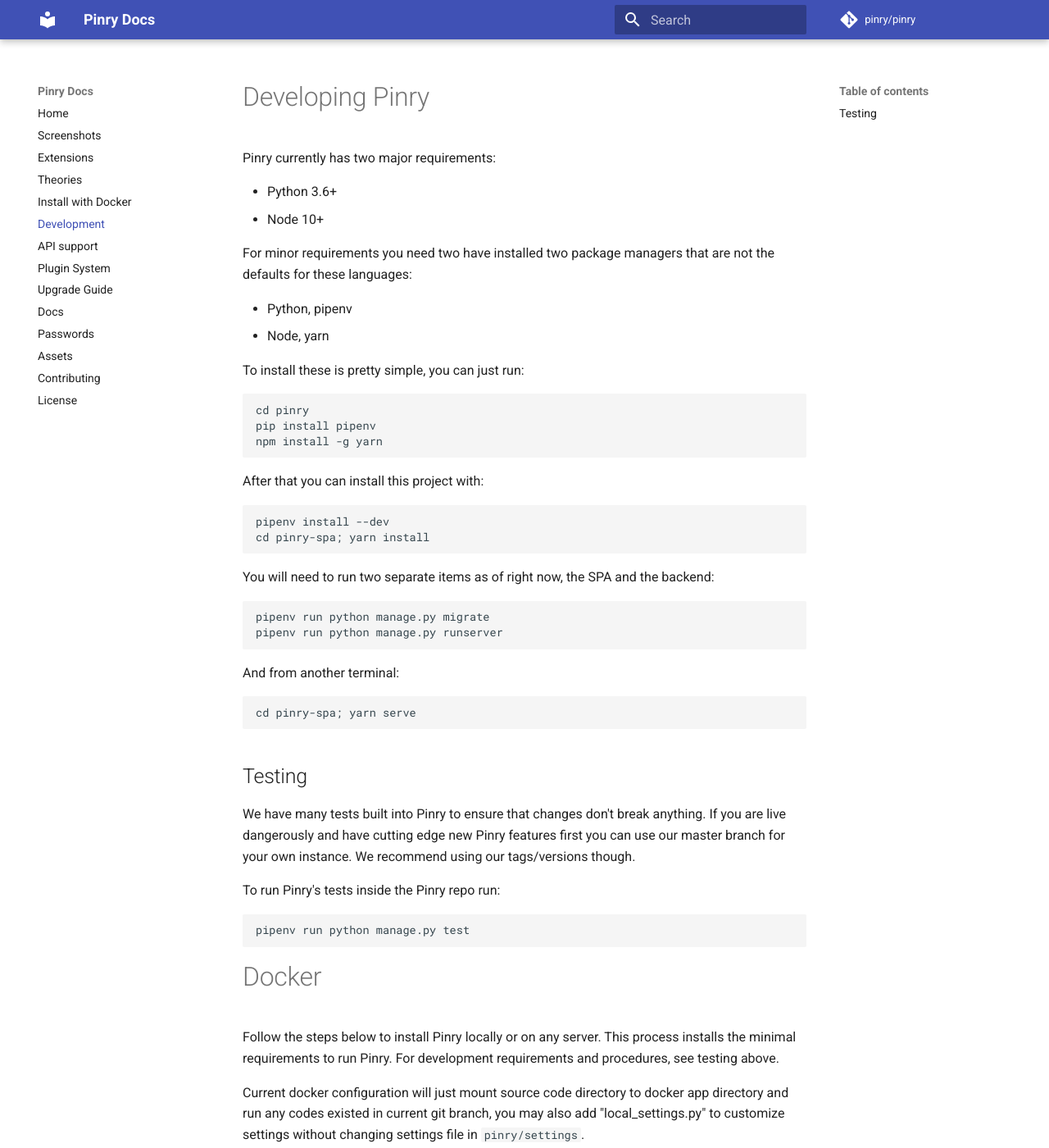
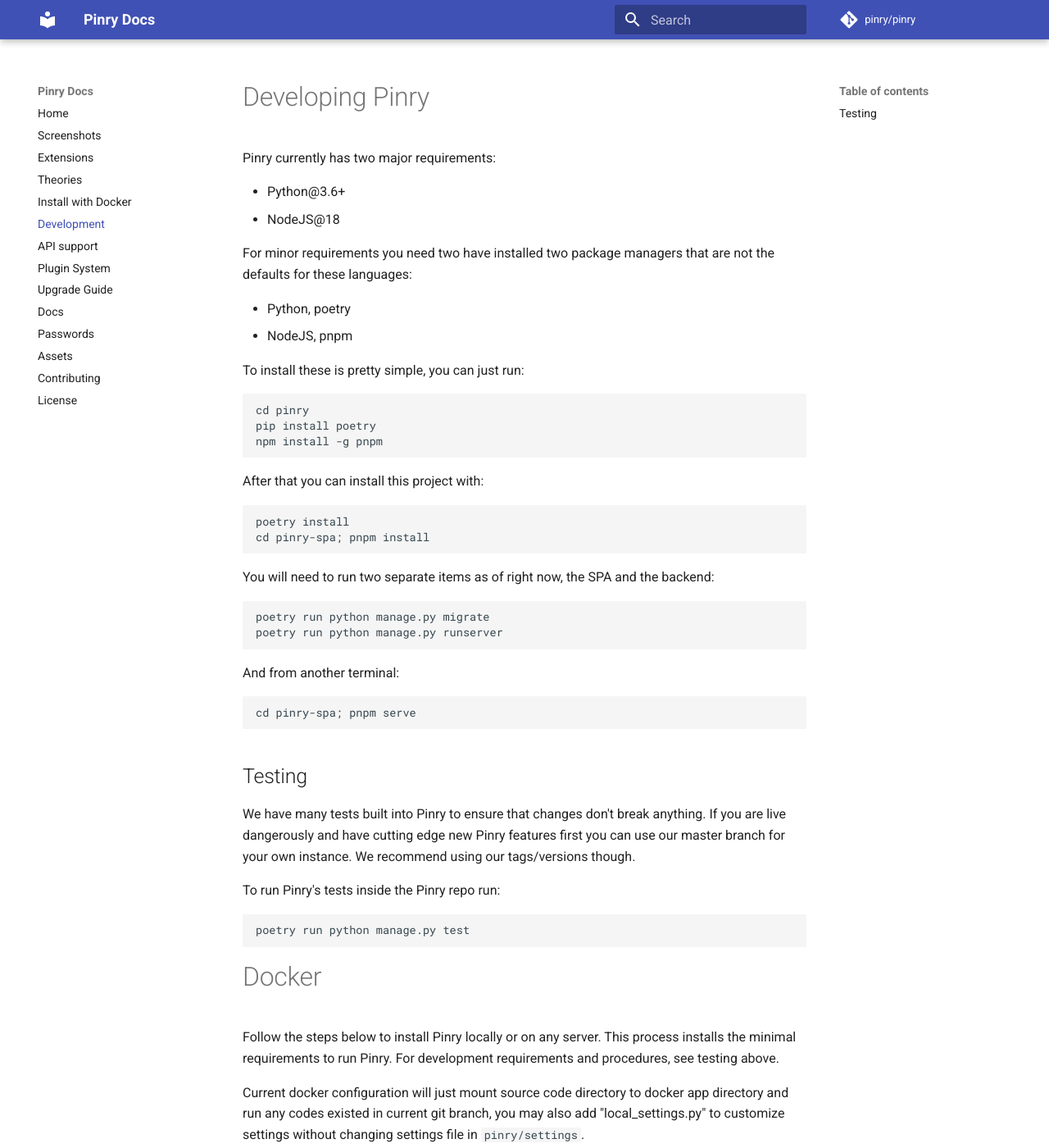
Before and after one commit to pinry/pinry, an MkDocs documentation site: the page built from docs/src/development.md, in a window 1280 px wide and 1400 px high. Shown: the whole window at 82% size. Built offline with MkDocs 1.6.1 and Material for MkDocs 9.7.7, drawn with Linux system fonts in a browser that asks for light colours; comment, search, counter and statistics services are not loaded.

Commit message:
fix: fix development documentation

```diff
--- a/docs/src/development.md
+++ b/docs/src/development.md
@@ -2,35 +2,35 @@
 
 Pinry currently has two major requirements:
 
-- Python 3.6+
-- Node 10+
+- Python@3.6+
+- NodeJS@18
 
 For minor requirements you need two have installed two package managers that
 are not the defaults for these languages:
 
-- Python, pipenv
-- Node, yarn
+- Python, poetry
+- NodeJS, pnpm
 
 To install these is pretty simple, you can just run:
 
     cd pinry
-    pip install pipenv
-    npm install -g yarn
+    pip install poetry
+    npm install -g pnpm
 
 After that you can install this project with:
 
-    pipenv install --dev
-    cd pinry-spa; yarn install
+    poetry install
+    cd pinry-spa; pnpm install
 
 You will need to run two separate items as of right now, the SPA and the
 backend:
 
-    pipenv run python manage.py migrate
-    pipenv run python manage.py runserver
+    poetry run python manage.py migrate
+    poetry run python manage.py runserver
 
 And from another terminal:
 
-    cd pinry-spa; yarn serve
+    cd pinry-spa; pnpm serve
 
 
 ## Testing
@@ -42,7 +42,7 @@
 
 To run Pinry's tests inside the Pinry repo run:
 
-    pipenv run python manage.py test
+    poetry run python manage.py test
 
 # Docker
 
```
